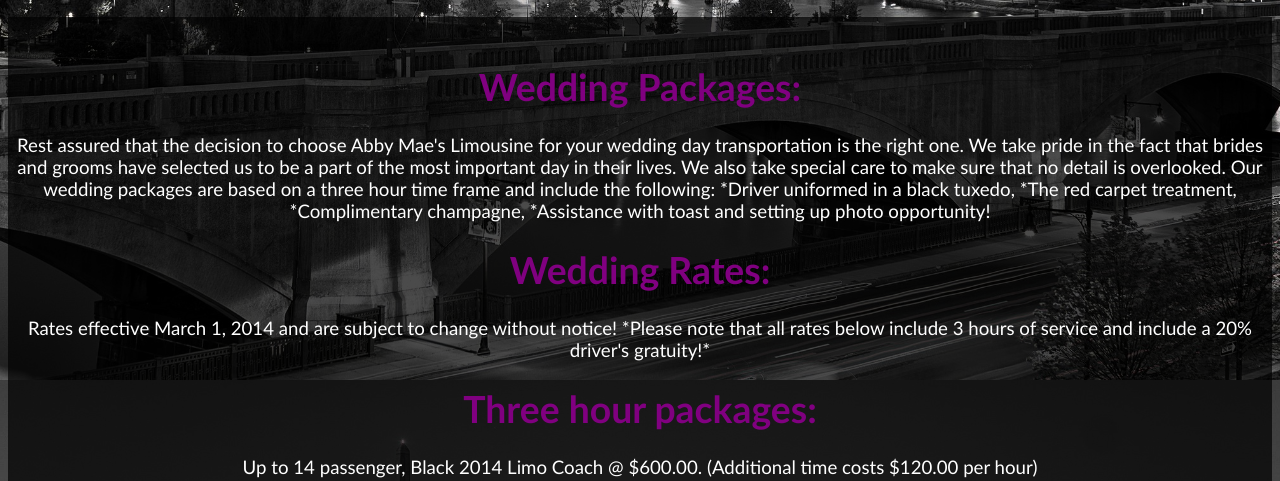
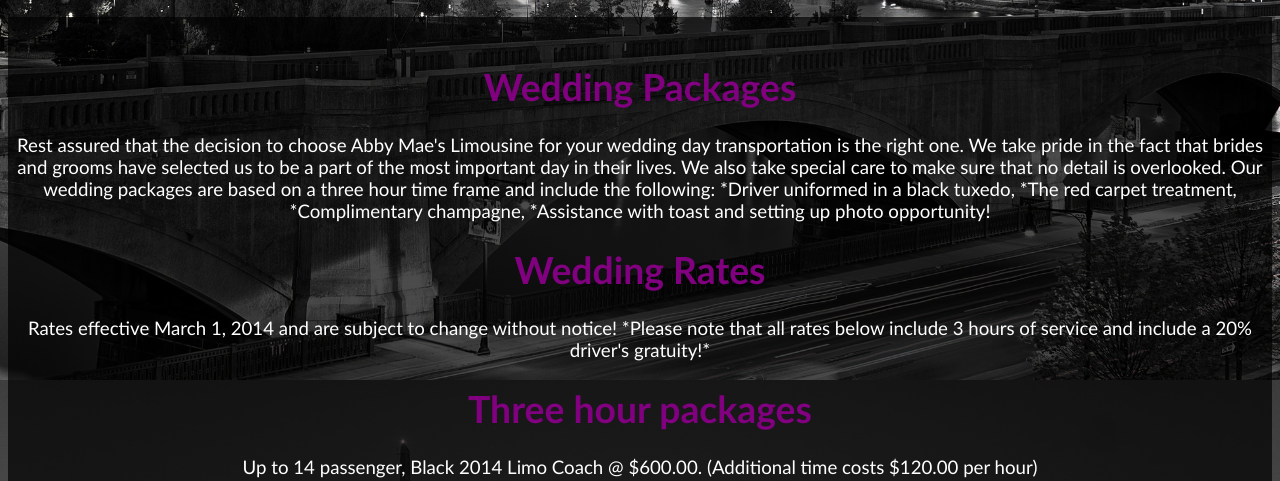
Before and after one commit to abbymaelimo/abbymaelimo.github.io, a plain HTML site: page Weddingscv.html in a window 1280 px wide. Shown: the part 420-901 px from the top of the page. Drawn offline with Linux system fonts and the light colour scheme.

Commit message:
Add files via upload

```diff
--- a/Weddingscv.html
+++ b/Weddingscv.html
@@ -16,12 +16,12 @@
 <br>
 <div>
 <br>
-<H1>Wedding Packages:</H1>
+<H1>Wedding Packages</H1>
 <p>Rest assured that the decision to choose Abby Mae's Limousine for your wedding day transportation is the right one.  We take pride in the fact that brides and grooms have selected us to be a part of the most important day in their lives.  We also take special care to make sure that no detail is overlooked.  Our wedding packages are based on a three hour time frame and include the following:  *Driver uniformed in a black tuxedo, *The red carpet treatment, *Complimentary champagne, *Assistance with toast and setting up photo opportunity!</p>
-<H1>Wedding Rates:</H1>
+<H1>Wedding Rates</H1>
 <p>Rates effective March 1, 2014 and are subject to change without notice!
 *Please note that all rates below include 3 hours of service and include a 20% driver's gratuity!*</p>
-<H1>Three hour packages:</H1>
+<H1>Three hour packages</H1>
 <p>Up to 14 passenger, Black 2014 Limo Coach @ $600.00.  (Additional time costs $120.00 per hour)</P>
 <p>Up to 10 passenger, White 2007 Lincoln Towncar limousine @ $420.00.  (Additional time costs $90.00 per hour)</p>
 <p>Up to 6 passenger, Black 2015  Chevy Suburban suv @ $300.00.  (Additional time costs $72.00 per hour)</p>
```
